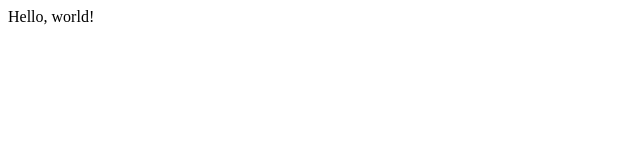
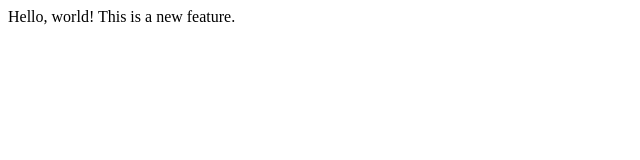
Before and after one commit to matthewhenderson15/lecture1, a plain HTML site: page index.html in a window 1280 px wide. Shown: the whole page, without its empty margins (0-640 px from the left). Drawn offline with Linux system fonts and the light colour scheme.

Commit message:
Added new line in separate branch

```diff
--- a/index.html
+++ b/index.html
@@ -5,5 +5,6 @@
     </head>
     <body>
         Hello, world!
+        This is a new feature.
     </body>
 </html>
```
